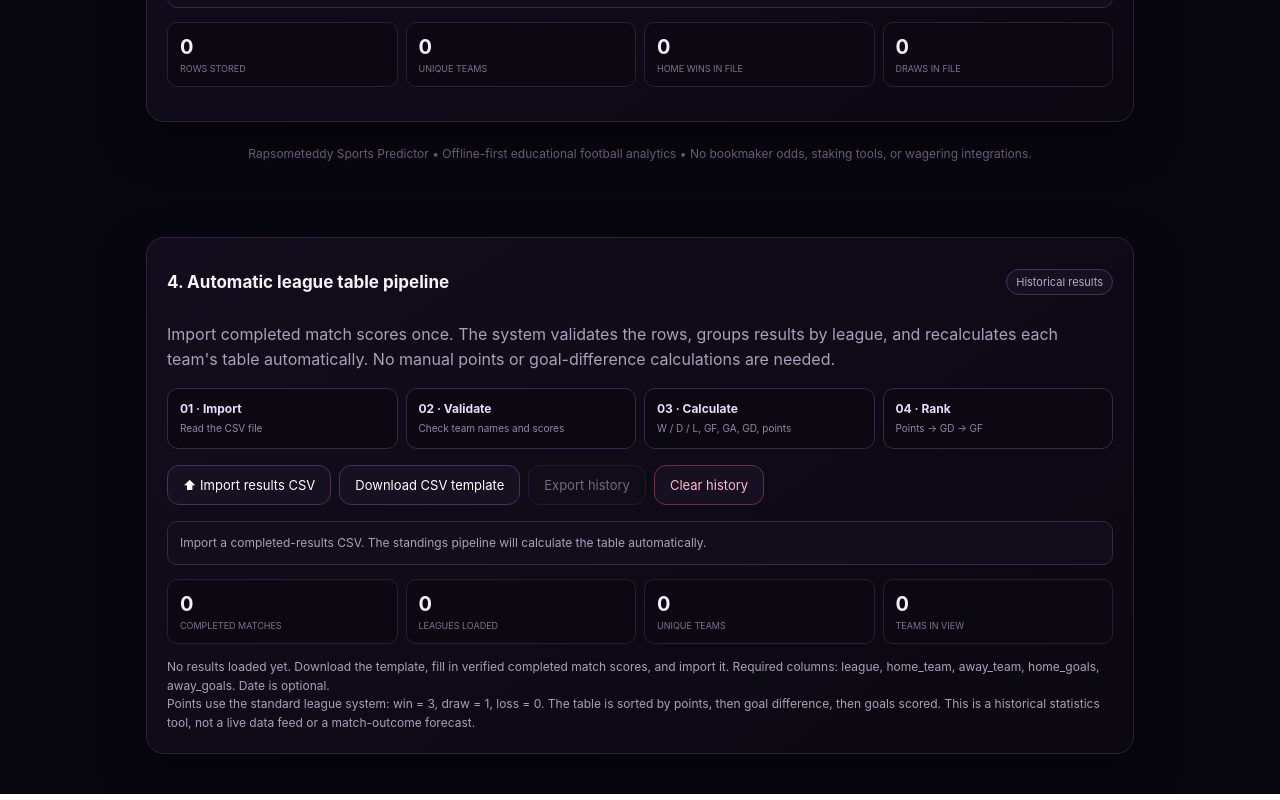
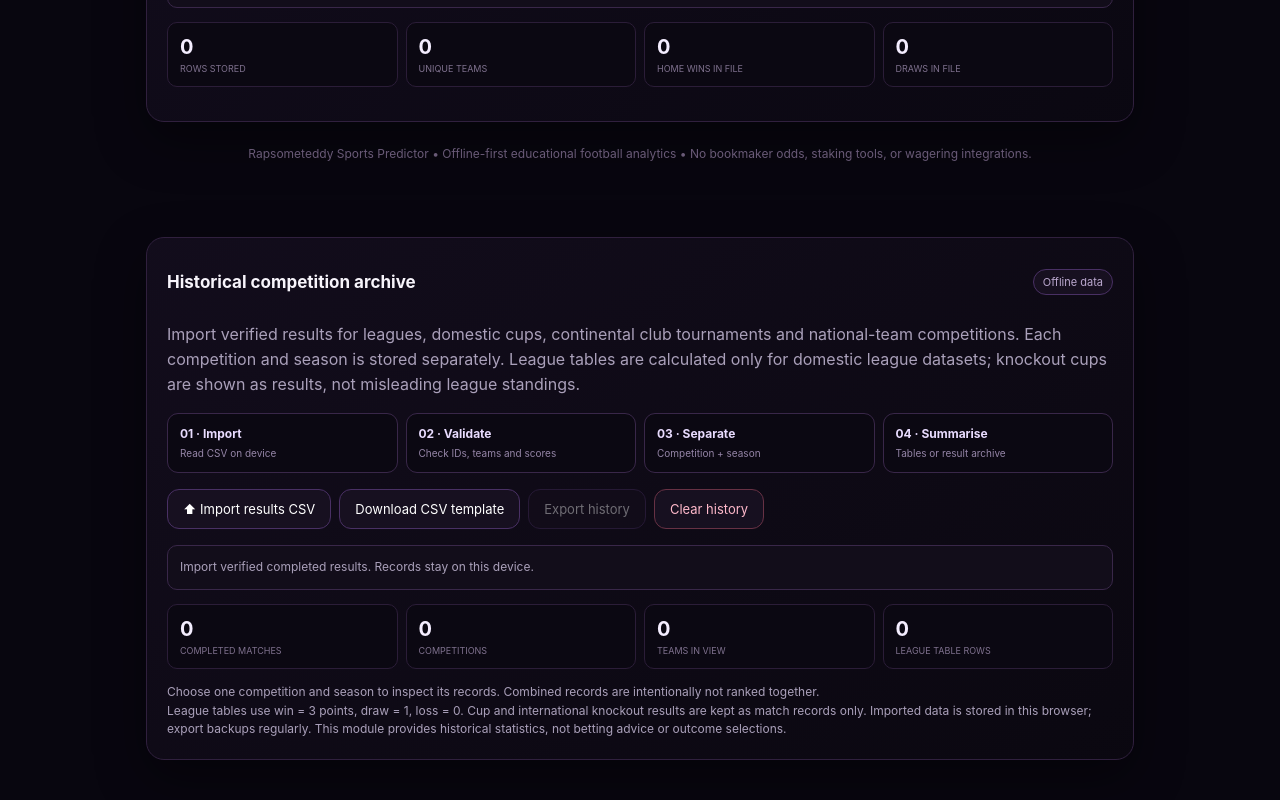
Before and after one commit to Rapsometeddy/rapsometeddy-sports-predictor, a Next.js app: page / in a window 1280 px wide. Shown: the part 1378-2178 px from the top of the page. Built offline with nearby package versions, Linux system fonts and the light colour scheme.

Commit message:
Separate historical football data by competition and season

```diff
--- a/app/LeagueInsights.tsx
+++ b/app/LeagueInsights.tsx
@@ -4,58 +4,73 @@ import { ChangeEvent, useEffect, useMemo, useState } from "react";
 
 type MatchRow = {
   date?: string;
-  league: string;
+  competition_id: string;
+  competition_name: string;
+  competition_type: string;
+  season: string;
+  stage?: string;
   home_team: string;
   away_team: string;
   home_goals: number;
   away_goals: number;
+  source_id?: string;
 };
 
 type Standing = {
-  team: string;
-  played: number;
-  wins: number;
-  draws: number;
-  losses: number;
-  goalsFor: number;
-  goalsAgainst: number;
-  goalDifference: number;
-  points: number;
+  team: string; played: number; wins: number; draws: number; losses: number;
+  goalsFor: number; goalsAgainst: number; goalDifference: number; points: number;
 };
 
-const STORE = "rapsometeddy-league-history-v2";
+const STORE = "rapsometeddy-competition-history-v3";
+
+function splitCsvLine(line: string): string[] {
+  const cells: string[] = [];
+  let value = "", quoted = false;
+  for (let i = 0; i < line.length; i++) {
+    const ch = line[i];
+    if (ch === '"' && quoted && line[i + 1] === '"') { value += '"'; i++; }
+    else if (ch === '"') quoted = !quoted;
+    else if (ch === "," && !quoted) { cells.push(value.trim()); value = ""; }
+    else value += ch;
+  }
+  cells.push(value.trim());
+  return cells;
+}
 
 function parseCsv(text: string): MatchRow[] {
   const lines = text.replace(/^\uFEFF/, "").split(/\r?\n/).filter(line => line.trim());
   if (lines.length < 2) throw new Error("Add a header row and at least one completed match.");
-  const split = (line: string) => line.split(",").map(v => v.trim().replace(/^["']|["']$/g, ""));
-  const headers = split(lines[0]).map(v => v.toLowerCase().replace(/[ -]/g, "_"));
+  const headers = splitCsvLine(lines[0]).map(v => v.toLowerCase().replace(/[ -]/g, "_"));
   const idx = (names: string[]) => headers.findIndex(h => names.includes(h));
-  const li = idx(["league", "competition", "division"]);
-  const di = idx(["date", "match_date"]);
+  const get = (cells: string[], names: string[]) => { const i = idx(names); return i < 0 ? "" : (cells[i] ?? ""); };
   const hi = idx(["home_team", "hometeam", "home"]);
   const ai = idx(["away_team", "awayteam", "away"]);
   const hgi = idx(["home_goals", "home_score", "fthg"]);
   const agi = idx(["away_goals", "away_score", "ftag"]);
-  if ([li, hi, ai, hgi, agi].some(i => i < 0)) {
-    throw new Error("Required columns: league, home_team, away_team, home_goals, away_goals.");
+  const ci = idx(["competition_id", "competition", "league", "competition_name"]);
+  if ([hi, ai, hgi, agi, ci].some(i => i < 0)) {
+    throw new Error("Required columns: competition_id (or competition/league), home_team, away_team, home_goals, away_goals.");
   }
   const rows: MatchRow[] = [];
   for (const line of lines.slice(1)) {
-    const c = split(line);
+    const c = splitCsvLine(line);
     const hg = Number(c[hgi]), ag = Number(c[agi]);
-    if (!c[li] || !c[hi] || !c[ai] || c[hgi] === "" || c[agi] === "" ||
+    const compId = get(c, ["competition_id"]) || get(c, ["competition", "league", "competition_name"]);
+    const compName = get(c, ["competition_name"]) || compId;
+    if (!compId || !c[hi] || !c[ai] || c[hgi] === "" || c[agi] === "" ||
         !Number.isInteger(hg) || !Number.isInteger(ag) || hg < 0 || ag < 0) continue;
     rows.push({
-      date: di >= 0 ? c[di] : undefined,
-      league: c[li],
-      home_team: c[hi],
-      away_team: c[ai],
-      home_goals: hg,
-      away_goals: ag
+      date: get(c, ["date", "match_date"]) || undefined,
+      competition_id: compId,
+      competition_name: compName,
+      competition_type: get(c, ["competition_type"]) || "unspecified",
+      season: get(c, ["season", "edition"]) || "unspecified",
+      stage: get(c, ["stage", "round"]) || undefined,
+      home_team: c[hi], away_team: c[ai], home_goals: hg, away_goals: ag,
+      source_id: get(c, ["source_id"]) || undefined
     });
   }
-  if (!rows.length) throw new Error("No valid completed match rows found. Check the CSV headings and scores.");
+  if (!rows.length) throw new Error("No valid completed match rows found. Check competition, team and score columns.");
   return rows;
 }
 
@@ -73,36 +88,27 @@ function calculateStandings(matches: MatchRow[]): Standing[] {
     return table.get(team)!;
   };
   for (const match of matches) {
-    const home = get(match.home_team);
-    const away = get(match.away_team);
+    const home = get(match.home_team), away = get(match.away_team);
     home.played++; away.played++;
-    home.goalsFor += match.home_goals;
-    home.goalsAgainst += match.away_goals;
-    away.goalsFor += match.away_goals;
-    away.goalsAgainst += match.home_goals;
-    if (match.home_goals > match.away_goals) {
-      home.wins++; home.points += 3; away.losses++;
-    } else if (match.home_goals < match.away_goals) {
-      away.wins++; away.points += 3; home.losses++;
-    } else {
-      home.draws++; away.draws++; home.points++; away.points++;
-    }
+    home.goalsFor += match.home_goals; home.goalsAgainst += match.away_goals;
+    away.goalsFor += match.away_goals; away.goalsAgainst += match.home_goals;
+    if (match.home_goals > match.away_goals) { home.wins++; home.points += 3; away.losses++; }
+    else if (match.home_goals < match.away_goals) { away.wins++; away.points += 3; home.losses++; }
+    else { home.draws++; away.draws++; home.points++; away.points++; }
   }
-  return [...table.values()].map(row => ({
-    ...row, goalDifference: row.goalsFor - row.goalsAgainst
-  })).sort((a, b) =>
-    b.points - a.points ||
-    b.goalDifference - a.goalDifference ||
-    b.goalsFor - a.goalsFor ||
-    a.team.localeCompare(b.team)
-  );
+  return [...table.values()].map(row => ({ ...row, goalDifference: row.goalsFor - row.goalsAgainst }))
+    .sort((a, b) => b.points - a.points || b.goalDifference - a.goalDifference || b.goalsFor - a.goalsFor || a.team.localeCompare(b.team));
+}
+
+function groupKey(row: MatchRow) {
+  return [row.competition_id, row.season].join("::");
 }
 
 export default function LeagueInsights() {
   const [rows, setRows] = useState<MatchRow[]>([]);
-  const [notice, setNotice] = useState("Import a completed-results CSV. The standings pipeline will calculate the table automatically.");
+  const [notice, setNotice] = useState("Import verified completed results. Records stay on this device.");
   const [loaded, setLoaded] = useState(false);
-  const [selectedLeague, setSelectedLeague] = useState("all");
+  const [selectedGroup, setSelectedGroup] = useState("all");
 
   useEffect(() => {
     try {
@@ -111,11 +117,8 @@ export default function LeagueInsights() {
         const parsed = JSON.parse(saved) as MatchRow[];
         if (Array.isArray(parsed)) setRows(parsed);
       }
-    } catch {
-      setNotice("Saved history could not be read. Import your CSV again.");
-    } finally {
-      setLoaded(true);
-    }
+    } catch { setNotice("Saved history could not be read. Import your CSV backup again."); }
+    finally { setLoaded(true); }
   }, []);
 
   function persist(next: MatchRow[]) {
@@ -129,70 +132,78 @@ export default function LeagueInsights() {
     if (!file) return;
     try {
       const parsed = parseCsv(await file.text());
-      const next = [...rows, ...parsed];
-      persist(next);
-      setNotice("Pipeline complete: validated and imported " + parsed.length + " completed matches. The table recalculates automatically.");
-    } catch (e) {
-      setNotice(e instanceof Error ? e.message : "Could not read that CSV.");
-    }
+      const known = new Set(rows.map(r => [groupKey(r), r.date, r.home_team, r.away_team].join("|")));
+      const fresh = parsed.filter(r => !known.has([groupKey(r), r.date, r.home_team, r.away_team].join("|")));
+      persist([...rows, ...fresh]);
+      setNotice("Imported " + fresh.length + " new completed records; skipped " + (parsed.length - fresh.length) + " duplicates. Competitions and seasons remain separate.");
+    } catch (e) { setNotice(e instanceof Error ? e.message : "Could not read that CSV."); }
     event.target.value = "";
   }
 
   function downloadTemplate() {
-    const csv = "date,league,home_team,away_team,home_goals,away_goals\n";
+    const csv = "date,competition_id,competition_name,competition_type,region,season,stage,home_team,away_team,home_goals,away_goals,match_status,source_id\n";
     const url = URL.createObjectURL(new Blob([csv], { type: "text/csv;charset=utf-8" }));
-    const a = document.createElement("a");
-    a.href = url; a.download = "rapsometeddy-results-template.csv"; a.click();
+    const a = document.createElement("a"); a.href = url; a.download = "rapsometeddy-competition-results-template.csv"; a.click();
     URL.revokeObjectURL(url);
   }
 
   function exportCsv() {
-    const header = ["date","league","home_team","away_team","home_goals","away_goals"];
-    const csv = [header.join(","), ...rows.map(r => [r.date,r.league,r.home_team,r.away_team,r.home_goals,r.away_goals].map(csvCell).join(","))].join("\n");
+    const header = ["date","competition_id","competition_name","competition_type","season","stage","home_team","away_team","home_goals","away_goals","source_id"];
+    const csv = [header.join(","), ...rows.map(r => [r.date,r.competition_id,r.competition_name,r.competition_type,r.season,r.stage,r.home_team,r.away_team,r.home_goals,r.away_goals,r.source_id].map(csvCell).join(","))].join("\n");
     const url = URL.createObjectURL(new Blob([csv], { type: "text/csv;charset=utf-8" }));
-    const a = document.createElement("a");
-    a.href = url; a.download = "rapsometeddy-results-history.csv"; a.click();
+    const a = document.createElement("a"); a.href = url; a.download = "rapsometeddy-competition-history.csv"; a.click();
     URL.revokeObjectURL(url);
   }
 
-  const leagues = useMemo(() => [...new Set(rows.map(r => r.league))].sort(), [rows]);
-  const activeRows = useMemo(() => selectedLeague === "all" ? rows : rows.filter(r => r.league === selectedLeague), [rows, selectedLeague]);
-  const standings = useMemo(() => calculateStandings(activeRows), [activeRows]);
-  const completed = rows.length;
-  const teams = new Set(rows.flatMap(r => [r.home_team, r.away_team])).size;
+  const groups = useMemo(() => {
+    const map = new Map<string, MatchRow>();
+    rows.forEach(r => { if (!map.has(groupKey(r))) map.set(groupKey(r), r); });
+    return [...map.entries()].sort((a,b) => a[1].competition_name.localeCompare(b[1].competition_name) || a[1].season.localeCompare(b[1].season));
+  }, [rows]);
+  const activeRows = useMemo(() => selectedGroup === "all" ? rows : rows.filter(r => groupKey(r) === selectedGroup), [rows, selectedGroup]);
+  const selected = groups.find(([key]) => key === selectedGroup)?.[1];
+  const isLeague = selected?.competition_type === "domestic_league";
+  const standings = useMemo(() => isLeague ? calculateStandings(activeRows) : [], [activeRows, isLeague]);
+  const uniqueCompetitions = new Set(rows.map(r => r.competition_id)).size;
+  const teams = new Set(activeRows.flatMap(r => [r.home_team, r.away_team])).size;
 
   return <section className="card">
-    <div className="section-head"><h2>4. Automatic league table pipeline</h2><span className="pill">Historical results</span></div>
-    <p>Import completed match scores once. The system validates the rows, groups results by league, and recalculates each team's table automatically. No manual points or goal-difference calculations are needed.</p>
-    <div className="pipeline-steps" aria-label="Calculation pipeline">
-      <div><b>01 · Import</b><small>Read the CSV file</small></div>
-      <div><b>02 · Validate</b><small>Check team names and scores</small></div>
-      <div><b>03 · Calculate</b><small>W / D / L, GF, GA, GD, points</small></div>
-      <div><b>04 · Rank</b><small>Points → GD → GF</small></div>
+    <div className="section-head"><h2>Historical competition archive</h2><span className="pill">Offline data</span></div>
+    <p>Import verified results for leagues, domestic cups, continental club tournaments and national-team competitions. Each competition and season is stored separately. League tables are calculated only for domestic league datasets; knockout cups are shown as results, not misleading league standings.</p>
+    <div className="pipeline-steps" aria-label="Data processing pipeline">
+      <div><b>01 · Import</b><small>Read CSV on device</small></div>
+      <div><b>02 · Validate</b><small>Check IDs, teams and scores</small></div>
+      <div><b>03 · Separate</b><small>Competition + season</small></div>
+      <div><b>04 · Summarise</b><small>Tables or result archive</small></div>
     </div>
     <div className="actions">
       <label className="button upload">⬆ Import results CSV<input type="file" accept=".csv,text/csv" onChange={importCsv} /></label>
       <button className="button" onClick={downloadTemplate}>Download CSV template</button>
       <button className="button" onClick={exportCsv} disabled={!rows.length}>Export history</button>
-      <button className="button danger" onClick={() => { persist([]); setSelectedLeague("all"); setNotice("Results history cleared from this browser."); }}>Clear history</button>
+      <button className="button danger" onClick={() => { persist([]); setSelectedGroup("all"); setNotice("Competition history cleared from this browser."); }}>Clear history</button>
     </div>
     <p className="notice" role="status">{loaded ? notice : "Loading saved results…"}</p>
     <div className="stats-grid">
-      <div><b>{completed}</b><small>COMPLETED MATCHES</small></div>
-      <div><b>{leagues.length}</b><small>LEAGUES LOADED</small></div>
-      <div><b>{teams}</b><small>UNIQUE TEAMS</small></div>
-      <div><b>{standings.length}</b><small>TEAMS IN VIEW</small></div>
+      <div><b>{rows.length}</b><small>COMPLETED MATCHES</small></div>
+      <div><b>{uniqueCompetitions}</b><small>COMPETITIONS</small></div>
+      <div><b>{teams}</b><small>TEAMS IN VIEW</small></div>
+      <div><b>{standings.length}</b><small>LEAGUE TABLE ROWS</small></div>
     </div>
-    {leagues.length > 0 && <label className="league-filter">League
-      <select value={selectedLeague} onChange={e => setSelectedLeague(e.target.value)}>
-        <option value="all">All leagues combined</option>
-        {leagues.map(league => <option key={league} value={league}>{league}</option>)}
+    {groups.length > 0 && <label className="league-filter">Competition and season
+      <select value={selectedGroup} onChange={e => setSelectedGroup(e.target.value)}>
+        <option value="all">All records (archive only)</option>
+        {groups.map(([key, row]) => <option key={key} value={key}>{row.competition_name} · {row.season}</option>)}
       </select>
     </label>}
-    {standings.length ? <div className="league-table-wrap"><table className="league-table">
-      <thead><tr><th>#</th><th>Team</th><th>P</th><th>W</th><th>D</th><th>L</th><th>GF</th><th>GA</th><th>GD</th><th>Pts</th></tr></thead>
-      <tbody>{standings.map((s, i) => <tr key={s.team}><td>{i + 1}</td><td>{s.team}</td><td>{s.played}</td><td>{s.wins}</td><td>{s.draws}</td><td>{s.losses}</td><td>{s.goalsFor}</td><td>{s.goalsAgainst}</td><td>{s.goalDifference > 0 ? "+" : ""}{s.goalDifference}</td><td><b>{s.points}</b></td></tr>)}</tbody>
-    </table></div> : <p className="muted">No results loaded yet. Download the template, fill in verified completed match scores, and import it. Required columns: league, home_team, away_team, home_goals, away_goals. Date is optional.</p>}
-    <p className="muted">Points use the standard league system: win = 3, draw = 1, loss = 0. The table is sorted by points, then goal difference, then goals scored. This is a historical statistics tool, not a live data feed or a match-outcome forecast.</p>
+    {selectedGroup === "all" ? <p className="muted">Choose one competition and season to inspect its records. Combined records are intentionally not ranked together.</p> :
+      isLeague ? <div className="league-table-wrap"><table className="league-table">
+        <thead><tr><th>#</th><th>Team</th><th>P</th><th>W</th><th>D</th><th>L</th><th>GF</th><th>GA</th><th>GD</th><th>Pts</th></tr></thead>
+        <tbody>{standings.map((s, i) => <tr key={s.team}><td>{i + 1}</td><td>{s.team}</td><td>{s.played}</td><td>{s.wins}</td><td>{s.draws}</td><td>{s.losses}</td><td>{s.goalsFor}</td><td>{s.goalsAgainst}</td><td>{s.goalDifference > 0 ? "+" : ""}{s.goalDifference}</td><td><b>{s.points}</b></td></tr>)}</tbody>
+      </table></div> :
+      <div className="league-table-wrap"><table className="league-table">
+        <thead><tr><th>Date</th><th>Stage</th><th>Home</th><th>Score</th><th>Away</th></tr></thead>
+        <tbody>{activeRows.slice().sort((a,b) => (a.date || "").localeCompare(b.date || "")).map((m,i) => <tr key={i}><td>{m.date || "—"}</td><td>{m.stage || "—"}</td><td>{m.home_team}</td><td><b>{m.home_goals}–{m.away_goals}</b></td><td>{m.away_team}</td></tr>)}</tbody>
+      </table></div>}
+    <p className="muted">League tables use win = 3 points, draw = 1, loss = 0. Cup and international knockout results are kept as match records only. Imported data is stored in this browser; export backups regularly. This module provides historical statistics, not betting advice or outcome selections.</p>
   </section>;
 }
```
